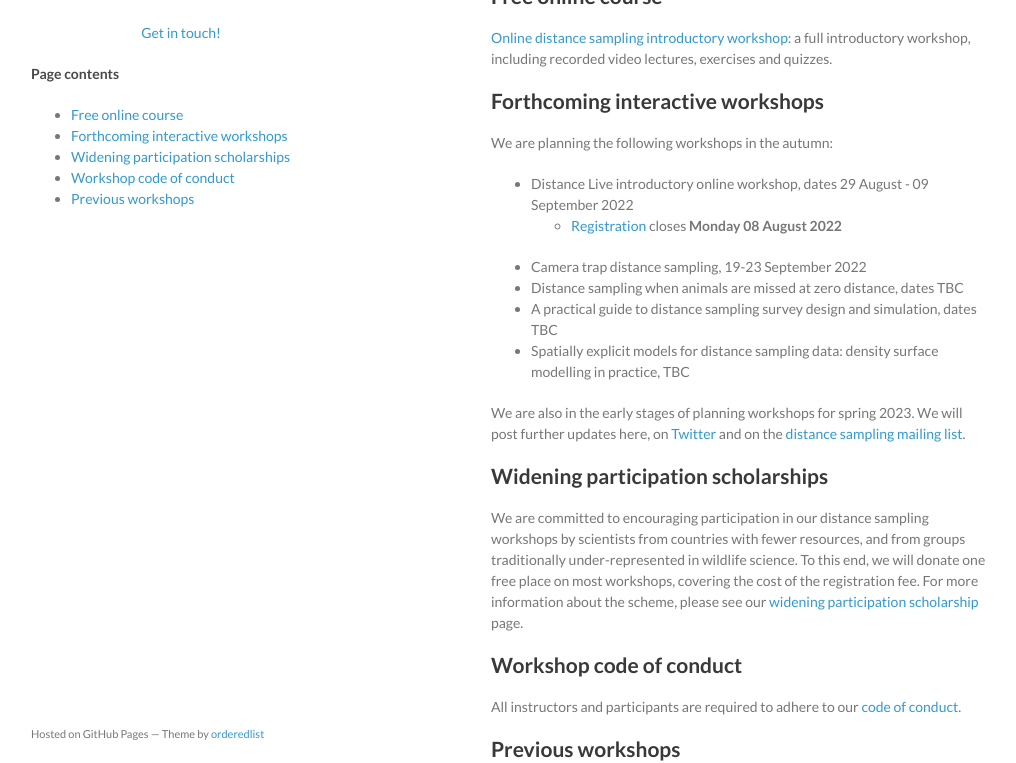
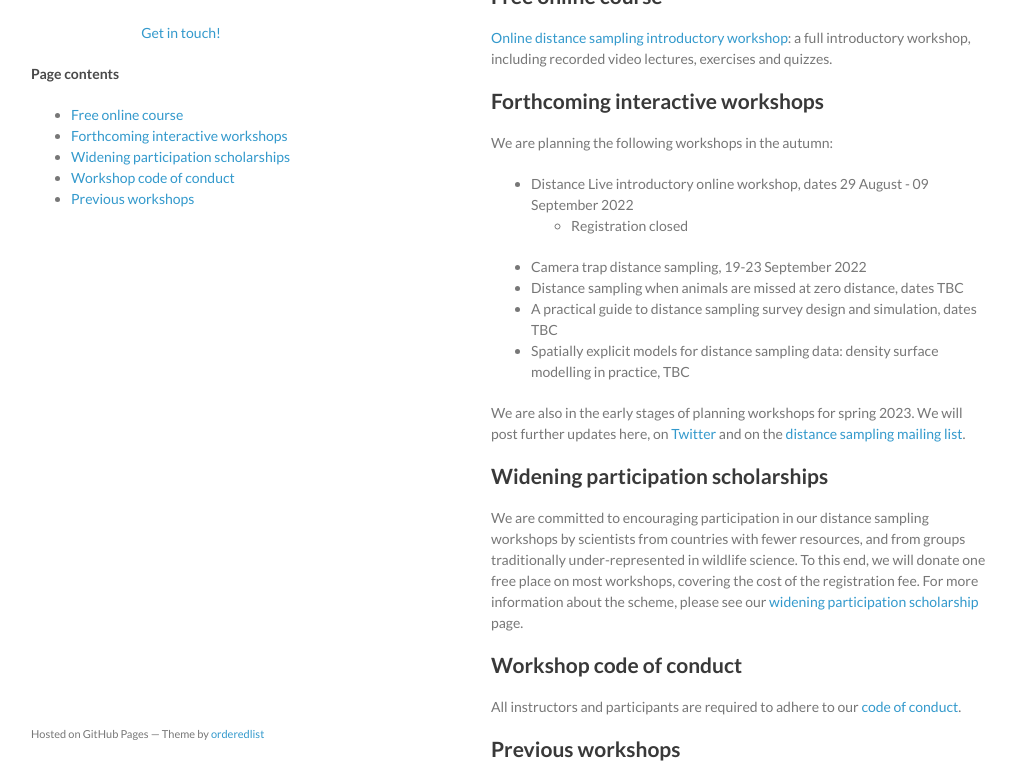
Before and after one commit to distanceworkshops/distanceworkshops.github.io, a Jekyll site: the page built from index.md, in a window 1280 px wide and 900 px high, cut to the strip 137-900 px from the top of the window. Shown: the whole strip, without its empty margins (129-1145 px from the left). Built offline with Jekyll 4.4.1, drawn with Linux system fonts in a browser that asks for light colours.

Commit message:
intro aug22 reg closed

```diff
--- a/index.md
+++ b/index.md
@@ -16,7 +16,7 @@ Here you can find content for distance sampling workshops including slides, exer
 We are planning the following workshops in the autumn:
 
 - Distance Live introductory online workshop, dates 29 August - 09 September 2022
-  - [Registration](intro-aug-2022.md) closes **Monday 08 August 2022**
+  - Registration closed
 - Camera trap distance sampling, 19-23 September 2022
 - Distance sampling when animals are missed at zero distance, dates TBC
 - A practical guide to distance sampling survey design and simulation, dates TBC
```
